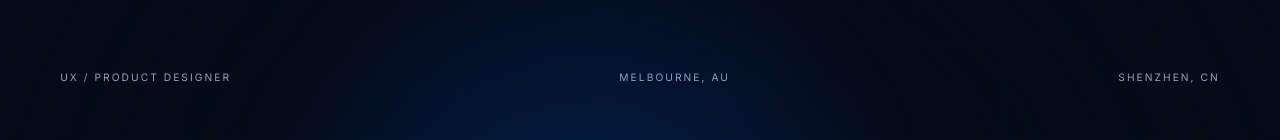
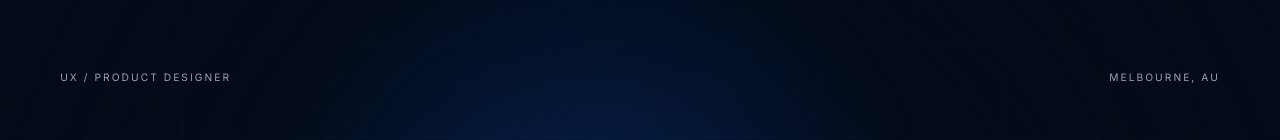
Before and after one commit to Jiaming-123/Jiaming-Zhang-UX-Portofolio, a React (Vite) app: page / in a window 1280 px wide. Shown: the part 138-278 px from the top of the page. Built offline with nearby package versions, Linux system fonts and the light colour scheme.

Commit message:
Update hero content

```diff
--- a/src/components/Hero.tsx
+++ b/src/components/Hero.tsx
@@ -22,7 +22,7 @@ export function Hero() {
       <div className="hero-orb hero-orb-two" aria-hidden="true" />
       <div className="particles" aria-hidden="true">{Array.from({ length: 18 }).map((_, index) => <i key={index} style={{ '--i': index } as React.CSSProperties} />)}</div>
       <div className="hero-content">
-        <div className="hero-kicker"><span>UX / PRODUCT DESIGNER</span><span>MELBOURNE, AU</span><span>SHENZHEN, CN</span></div>
+        <div className="hero-kicker"><span>UX / PRODUCT DESIGNER</span><span>MELBOURNE, AU</span></div>
         <h1 aria-label="Jiaming Zhang">
           <motion.span initial={{ y: '100%' }} animate={{ y: 0 }} transition={{ duration: 1, ease: [0.22, 1, 0.36, 1], delay: .1 }}>JIAMING</motion.span>
           <motion.span className="outline-type" initial={{ y: '100%' }} animate={{ y: 0 }} transition={{ duration: 1, ease: [0.22, 1, 0.36, 1], delay: .18 }}>ZHANG</motion.span>
```
